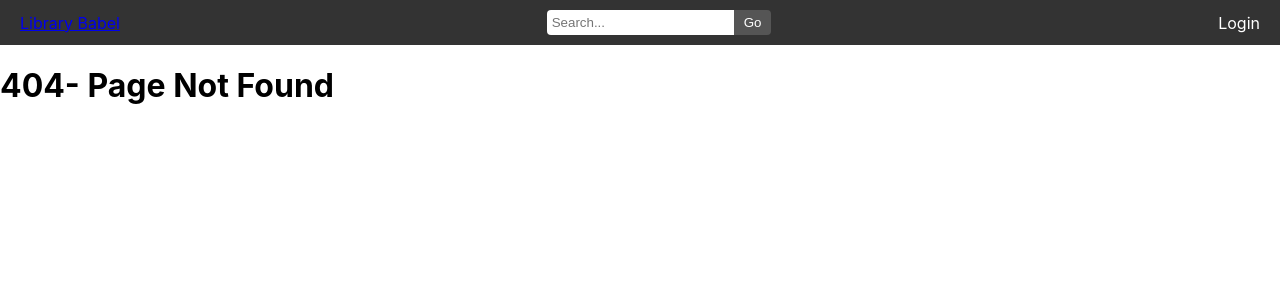
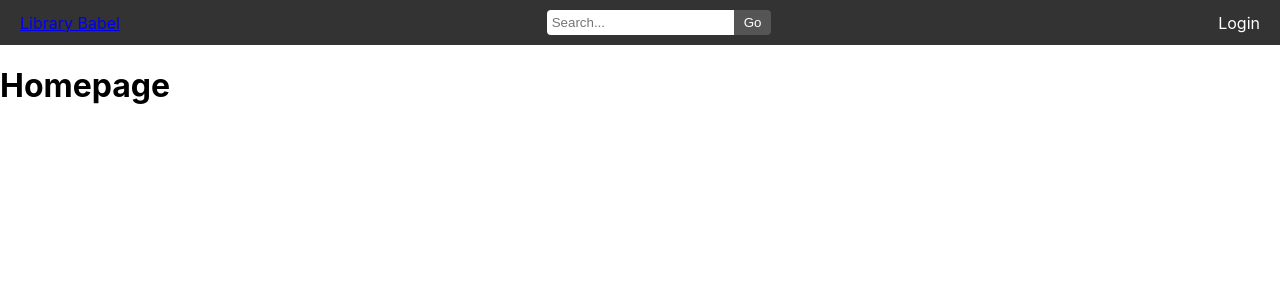
Before and after one commit to Xabbit2004/WebGroupProject, a React (Create React App) app in the folder Front-end/front-end/: page / in a window 1280 px wide. Before the commit this address had no page. Shown: the top 300 px of the page. Built offline with nearby package versions, Linux system fonts and the light colour scheme.

Commit message:
Update App.js

```diff
--- a/Front-end/front-end/src/App.js
+++ b/Front-end/front-end/src/App.js
@@ -1,4 +1,5 @@
 import { BrowserRouter, Routes, Route } from "react-router-dom";
+import Homepage from "./Homepage";
 import Navbar from "./components/Navbar";
 import Loginpage from "./pages/Loginpage";
 
@@ -7,6 +8,7 @@ function App() {
    <BrowserRouter>
    <Navbar />
    <Routes>
+    <Route path = "/" element={<Homepage />} />
     <Route path = "/Loginpage" element={<Loginpage />} />
     <Route path = "*" element = {<h1>404- Page Not Found</h1>} />
 
```
